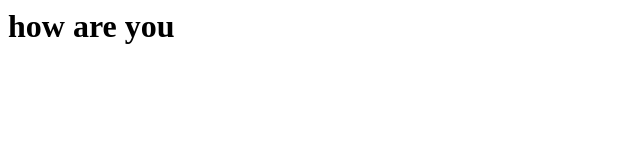
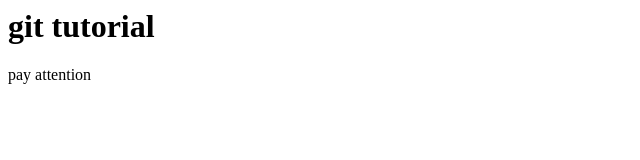
Before and after one commit to thatchubbydev/testing, a plain HTML site: page index.html in a window 1280 px wide. Shown: the whole page, without its empty margins (0-640 px from the left). Drawn offline with Linux system fonts and the light colour scheme.

Commit message:
first commit

```diff
--- a/index.html
+++ b/index.html
@@ -6,6 +6,7 @@
     <title>Document</title>
 </head>
 <body>
-    <h1>how are you</h1>
+    <h1>git tutorial</h1>
+    <p>pay attention</p>
 </body>
 </html>
```
Also changed, not shown: 1 other file.
